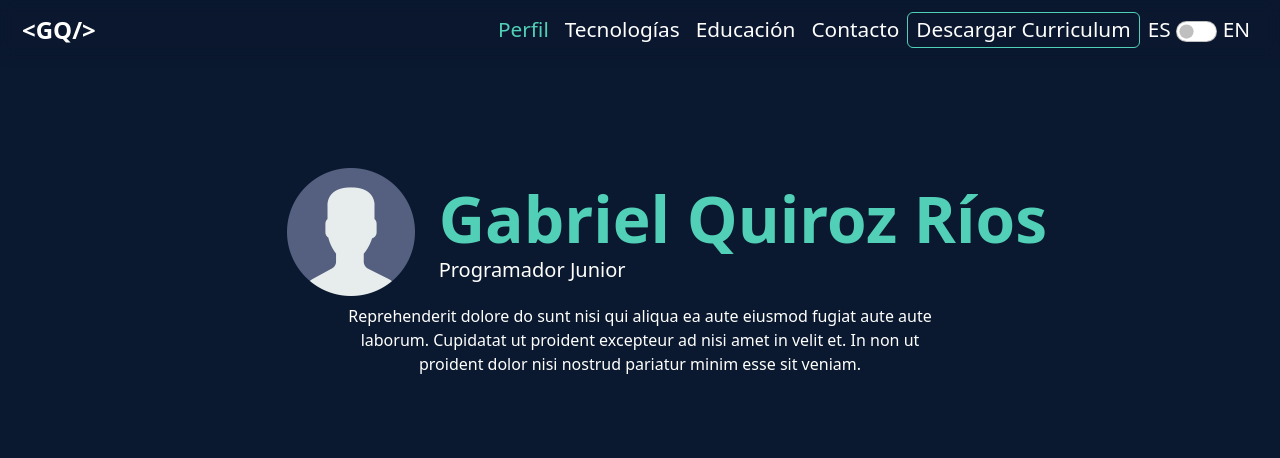
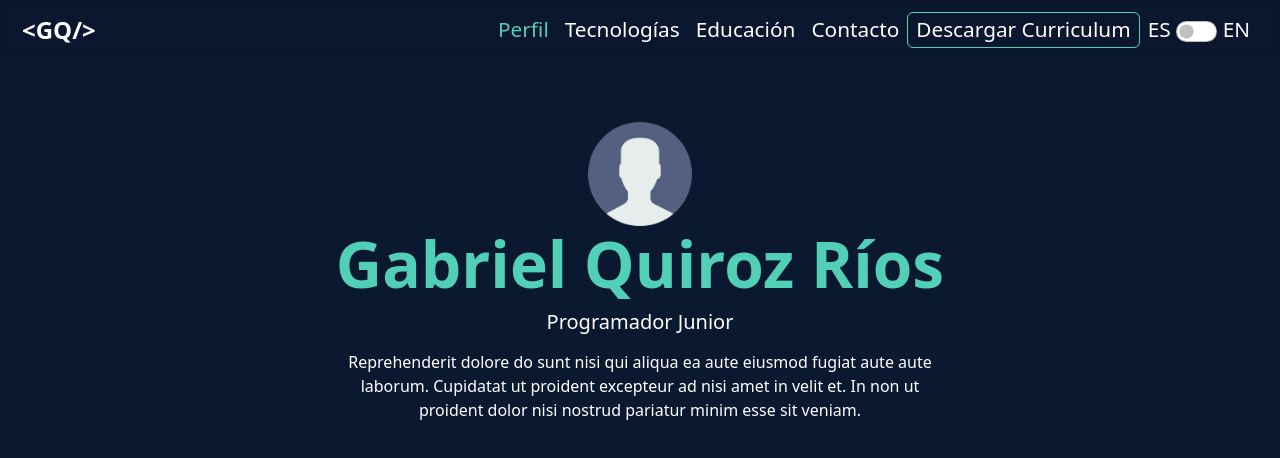
Before and after one commit to GagogoDev/Portfolio, a React (Vite) app: page / in a window 1280 px wide. Shown: the top 458 px of the page. Built offline with nearby package versions, Linux system fonts and the light colour scheme.

Commit message:
Cambio visual perfil

```diff
--- a/src/components/Perfil.jsx
+++ b/src/components/Perfil.jsx
@@ -4,20 +4,16 @@ export const Perfil = () => {
             <div className="row d-flex justify-content-center align-items-center" id="section-perfil">
                 <div className="col-12">
                     <div className="row d-flex justify-content-center align-items-center text-center">
-                        <div className="col-12 col-lg-4 text-center text-lg-end">
                         <img
                             src="public/images/user-image-test.png"
                             alt="Foto de perfil"
                             id="foto-perfil"
                         />
-                        </div>
-                        <div className="col-12 col-lg-8 text-center text-lg-start">
                         <h1 className="d-inline text-primary">
                             Gabriel Quiroz Ríos
                         </h1>
                         <br />
                         <h5 className="d-inline">Programador Junior</h5>
-                        </div>
                     </div>
                     <div className="row mt-4 mt-lg-2 d-flex justify-content-center align-items-center text-center">
                         <div className="col-12 col-lg-6">
```
Lines whose indentation alone changed are shown as unchanged.
